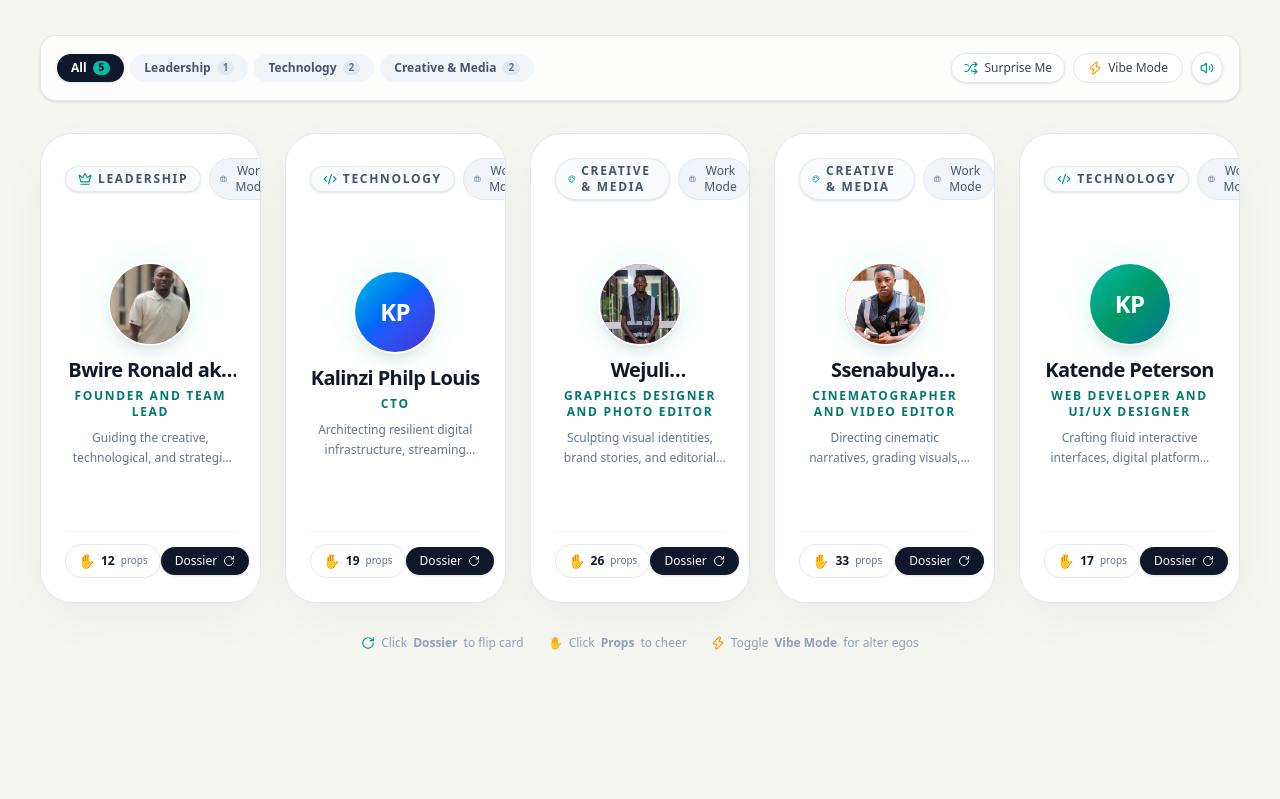
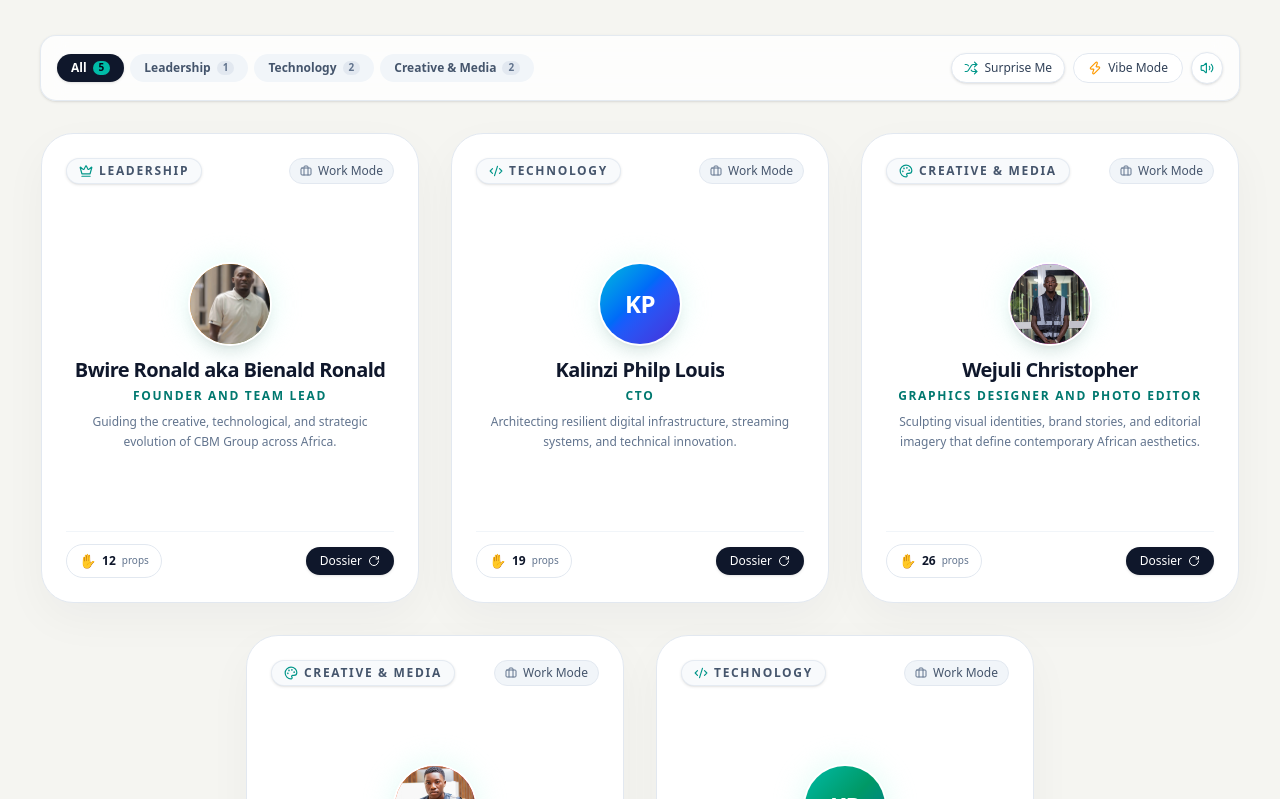
Before and after one commit to CBM-GROUP/cbmgroup-landingpage, a Next.js app: page /about in a window 1280 px wide. Shown: the part 2421-3220 px from the top of the page. Built offline with nearby package versions, Linux system fonts and the light colour scheme.

Commit message:
refactor: replace grid layout with responsive flex wrap for team cards

```diff
--- a/src/components/team/InteractiveTeamSection.tsx
+++ b/src/components/team/InteractiveTeamSection.tsx
@@ -742,10 +742,10 @@ export default function InteractiveTeamSection({ members }: InteractiveTeamSecti
         )}
       </AnimatePresence>
 
-      {/* Team Cards Grid */}
+      {/* Team Cards Multi-Row Responsive Grid */}
       <motion.div
         layout
-        className="grid gap-6 sm:grid-cols-2 lg:grid-cols-3 xl:grid-cols-5"
+        className="flex flex-wrap justify-center gap-6 lg:gap-8"
       >
         <AnimatePresence>
           {filteredMembers.map((member, index) => (
@@ -756,6 +756,7 @@ export default function InteractiveTeamSection({ members }: InteractiveTeamSecti
               animate={{ opacity: 1, scale: 1, y: 0 }}
               exit={{ opacity: 0, scale: 0.9, y: 20 }}
               transition={{ duration: 0.4, delay: index * 0.05 }}
+              className="w-full sm:w-[calc(50%-16px)] lg:w-[calc(33.333%-22px)] max-w-[380px]"
             >
               <InteractiveTeamCard
                 member={member}
```
